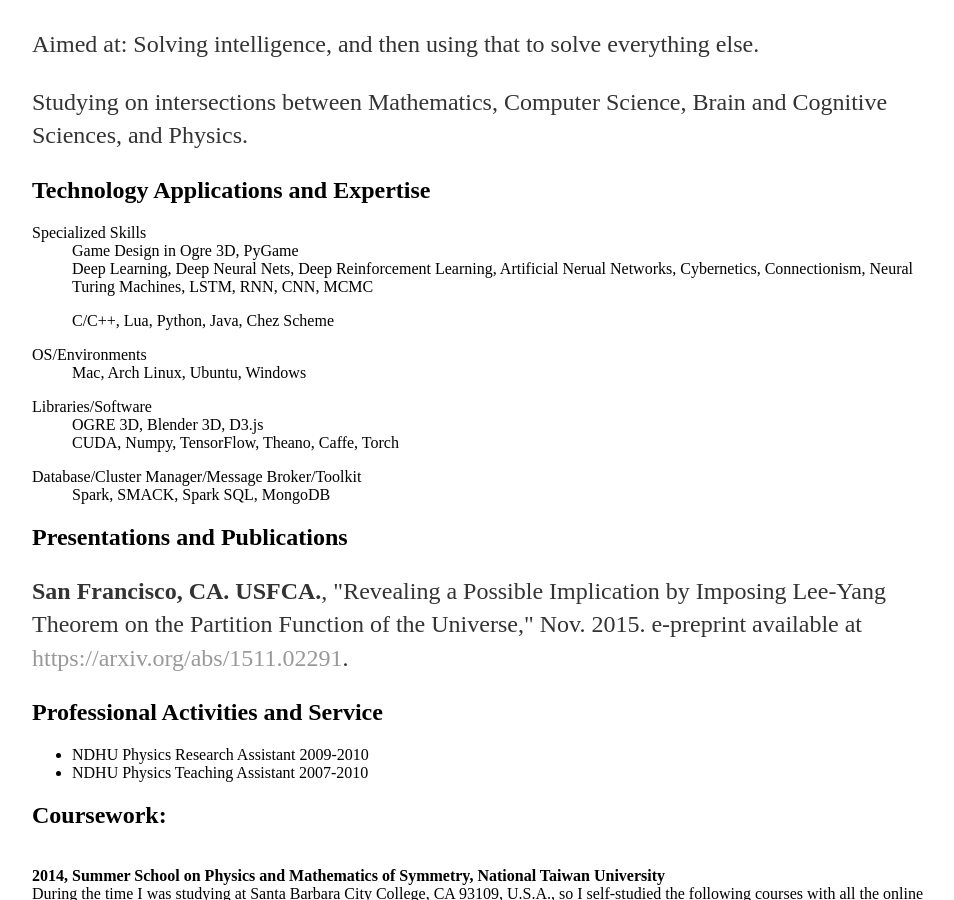
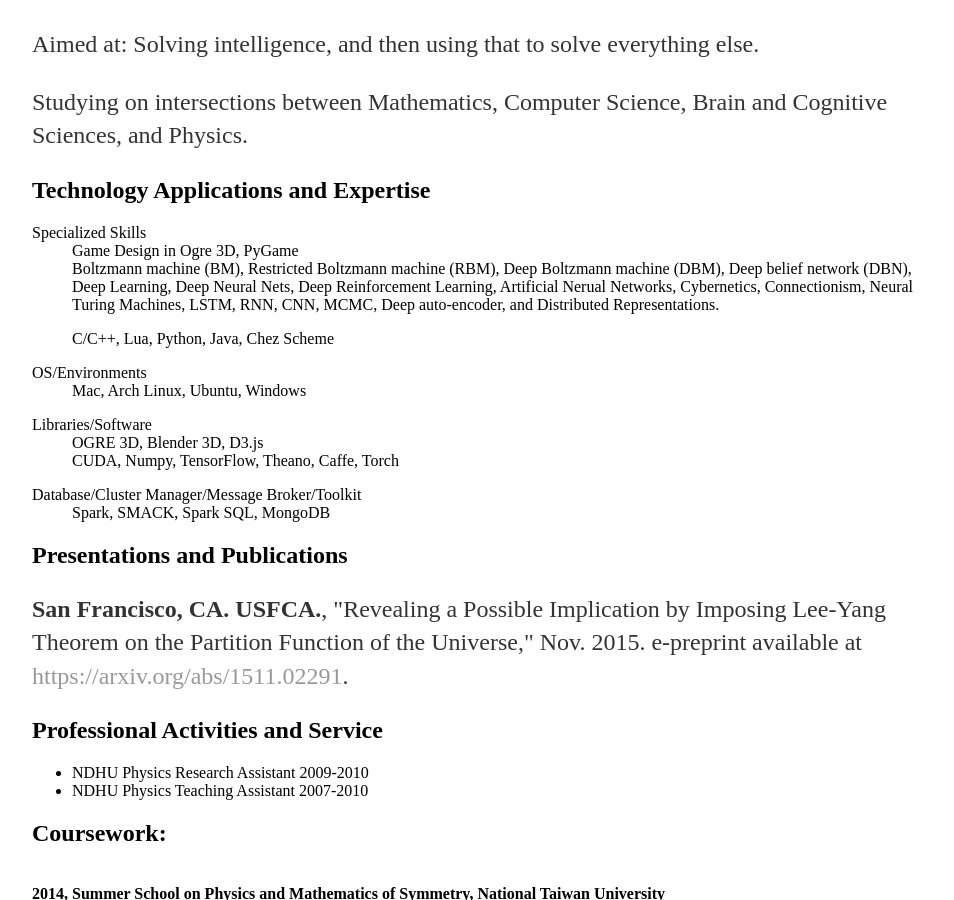
Before and after one commit to williamchuang/williamchuang.github.io, a Jekyll site: the page built from cv/index.html, in a window 1280 px wide and 900 px high, scrolled down 375 px. Shown: the whole window, without its empty margins (160-1114 px from the left). Built offline with Jekyll 4.4.1, drawn with Linux system fonts in a browser that asks for light colours; comment, search, counter and statistics services are not loaded.

Commit message:
Update index.html

```diff
--- a/cv/index.html
+++ b/cv/index.html
@@ -30,7 +30,7 @@
 					<dl class="dl-horizontal">
 						<dt>Specialized Skills</dt>
 						<dd>Game Design in Ogre 3D, PyGame</dd>
-						<dd>Deep Learning, Deep Neural Nets, Deep Reinforcement Learning, Artificial Nerual Networks, Cybernetics, Connectionism, Neural Turing Machines, LSTM, RNN, CNN, MCMC</dd>
+						<dd>Boltzmann machine (BM), Restricted Boltzmann machine (RBM), Deep Boltzmann machine (DBM), Deep belief network (DBN), Deep Learning, Deep Neural Nets, Deep Reinforcement Learning, Artificial Nerual Networks, Cybernetics, Connectionism, Neural Turing Machines, LSTM, RNN, CNN, MCMC, Deep auto-encoder, and Distributed Representations.</dd>
 					</dl>
 					<dl class="dl-horizontal">
 						<dd>C/C++, Lua, Python, Java, Chez Scheme</dd>
```
